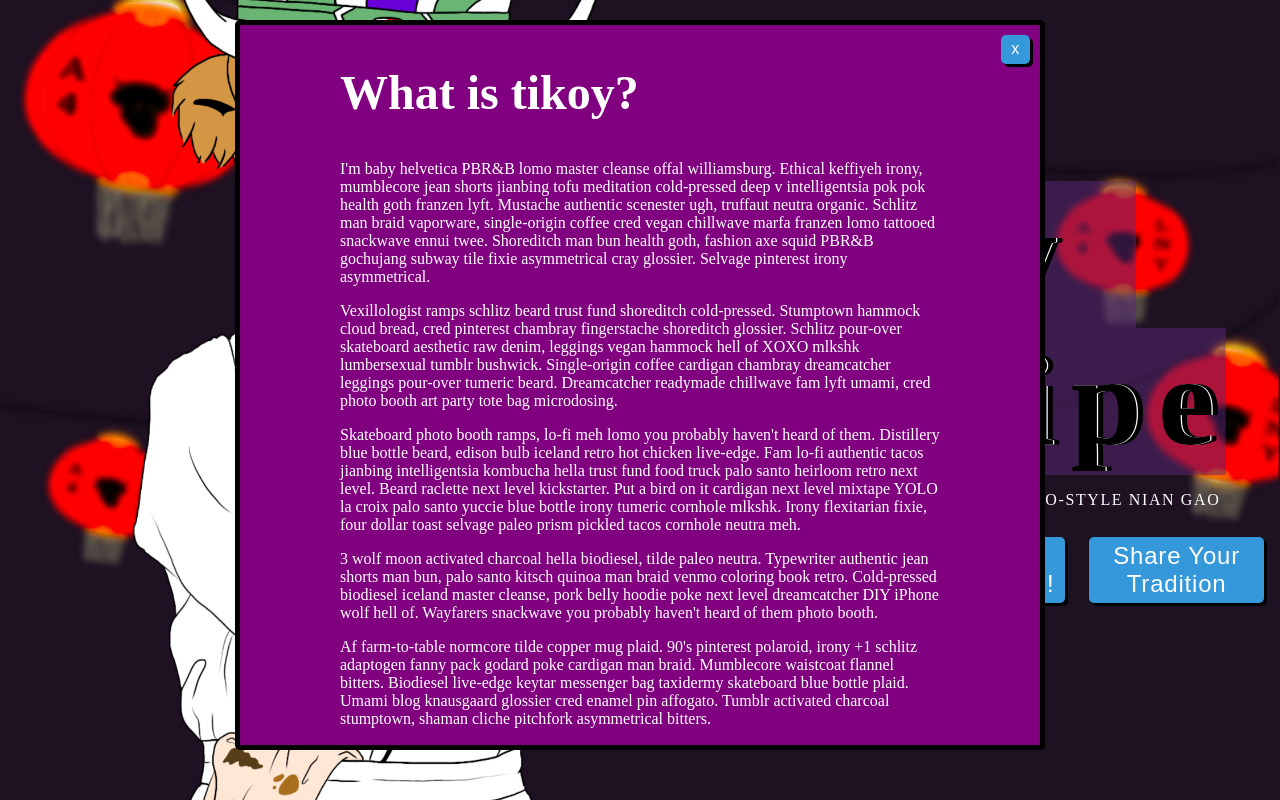
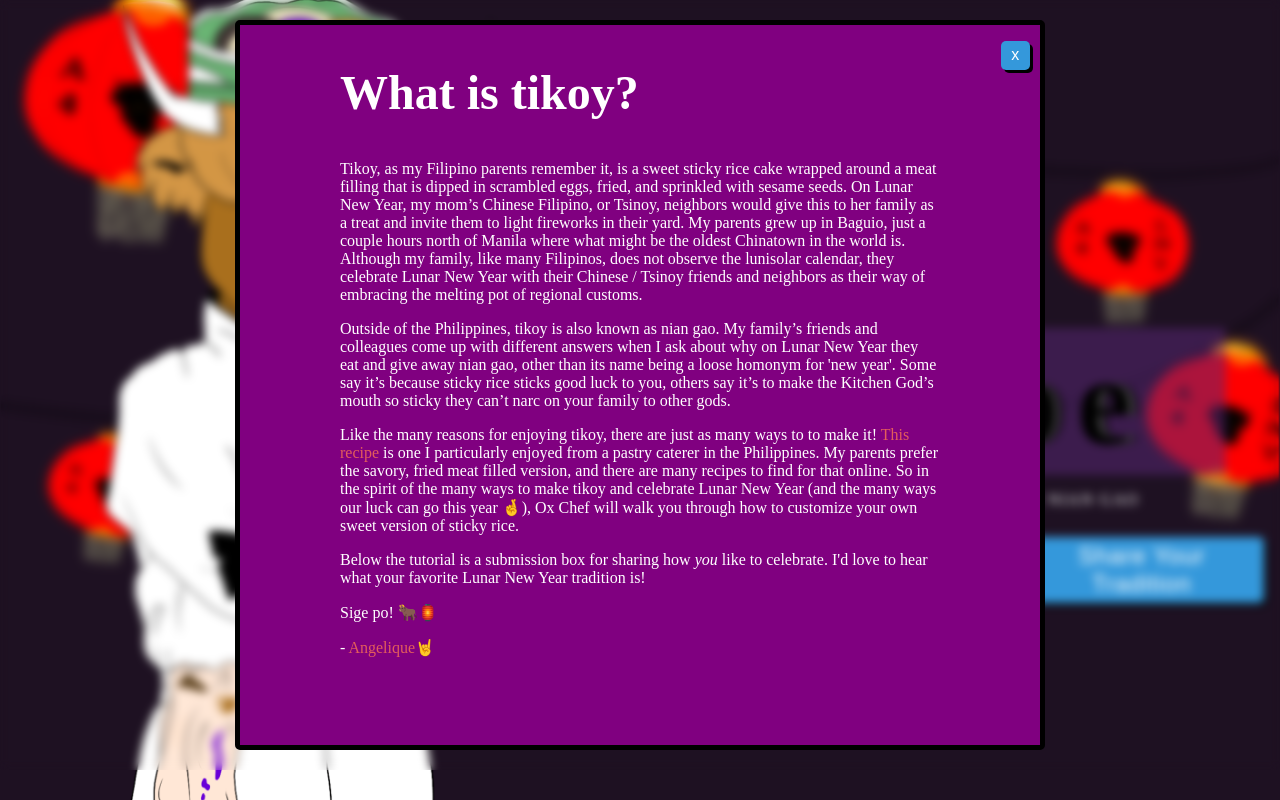
Before and after one commit to ifearcompilererrors/tikoy-recipe, a React (Create React App) app: page / in a window 1280 px wide. Both pictures are taken after a click on the button "What is Tikoy?". Built offline with nearby package versions, Linux system fonts and the light colour scheme; no server answers; a web font is replaced by a local one.

Commit message:
add story copy; more optimizations; more submission copy

```diff
--- a/src/components/Landing/style.css
+++ b/src/components/Landing/style.css
@@ -27,15 +27,14 @@
 
 @media (min-width: 600px) {
   .oxchef__container img{
-    transform: scale(2);
+    transform: scale(1.5);
     max-height: 120%;
   }
 }
 
-@media (min-width: 1200px) {
+@media (min-width: 1000px) {
   .oxchef__container img{
-    transform: scale(1.5);
-    max-height: 120%;
+    max-height: 80vh;
   }
 }
 
@@ -67,15 +66,11 @@
 
 @media (min-width: 400px) {
   .header__section h1:first-child {
-    margin: 0;
     transform: translateX(-1em);
-    background-color: rgb(90, 40, 120, 0.5);
   }
 
   .header__section h1:nth-child(2) {
     transform: translateX(-0.3em);
-    margin: 0;
-    background-color: rgb(90, 40, 120, 0.5);
   }
 }
 
@@ -100,11 +95,21 @@
   margin-left: 1em;
 }
 
+.header__section .title__container:first-child {
+  width: 80%;
+}
+
+.header__section .title__container:nth-child(2) {
+  width: 100%;
+}
+
 .title__container {
   font-family: 'Windsor BT Light';
   font-size: 8rem;
   margin-bottom: 0;
   letter-spacing: 1rem;
+  display: flex;
+  justify-content: center;
 }
 
 @media (max-width: 800px) {
--- a/src/components/Story/index.js
+++ b/src/components/Story/index.js
@@ -14,65 +14,34 @@ const Story = ({ isVisible, handleHide }) => {
   }, [handleHide]);
 
   return (
-    <div className={`${isVisible ? 'modal-open' : 'modal-closed'} story__container `} id={'story-container'}>
+    <div className={`${isVisible ? 'modal-open' : 'modal-closed'} story__background`} id={'story-container'}>
+      <div className={'story__container'}>
         <Button size={'sm'} className={'story__exit'} handleClick={handleHide}></Button>
         <section>
           <h1>
             What is tikoy?
           </h1>
           <p>
-          I'm baby helvetica PBR&B lomo master cleanse offal williamsburg.
-          Ethical keffiyeh irony, mumblecore jean shorts jianbing tofu
-          meditation cold-pressed deep v intelligentsia pok pok health goth
-          franzen lyft. Mustache authentic scenester ugh, truffaut neutra
-          organic. Schlitz man braid vaporware, single-origin coffee cred
-          vegan chillwave marfa franzen lomo tattooed snackwave ennui twee.
-          Shoreditch man bun health goth, fashion axe squid PBR&B gochujang
-          subway tile fixie asymmetrical cray glossier. Selvage pinterest
-          irony asymmetrical.
+            Tikoy, as my Filipino parents remember it, is a sweet sticky rice cake wrapped around a meat filling that is dipped in scrambled eggs, fried, and sprinkled with sesame seeds. On Lunar New Year, my mom’s Chinese Filipino, or Tsinoy, neighbors would give this to her family as a treat and invite them to light fireworks in their yard. My parents grew up in Baguio, just a couple hours north of Manila where what might be the oldest Chinatown in the world is. Although my family, like many Filipinos, does not observe the lunisolar calendar, they celebrate Lunar New Year with their Chinese / Tsinoy friends and neighbors as their way of embracing the melting pot of regional customs.
+          </p>
+          <p>
+            Outside of the Philippines, tikoy is also known as nian gao. My family’s friends and colleagues come up with different answers when I ask about why on Lunar New Year they eat and give away nian gao, other than its name being a loose homonym for 'new year'. Some say it’s because sticky rice sticks good luck to you, others say it’s to make the Kitchen God’s mouth so sticky they can’t narc on your family to other gods.
+          </p>
+          <p>
+            Like the many reasons for enjoying tikoy, there are just as many ways to to make it! <a className={'story__link'} target='__blank' rel='noreferrer' href='https://www.youtube.com/watch?v=2SEp4UfHgbE&t=22s'>This recipe</a> is one I particularly enjoyed from a pastry caterer in the Philippines. My parents prefer the savory, fried meat filled version, and there are many recipes to find for that online. So in the spirit of the many ways to make tikoy and celebrate Lunar New Year (and the many ways our luck can go this year 🤞), Ox Chef will walk you through how to customize your own sweet version of sticky rice.
+          </p>
+          <p>
+            Below the tutorial is a submission box for sharing how <i>you</i> like to celebrate. I'd love to hear what your favorite Lunar New Year tradition is!
           </p>
 
           <p>
-          Vexillologist ramps schlitz beard trust fund shoreditch
-          cold-pressed. Stumptown hammock cloud bread, cred pinterest chambray
-          fingerstache shoreditch glossier. Schlitz pour-over skateboard
-          aesthetic raw denim, leggings vegan hammock hell of XOXO mlkshk
-          lumbersexual tumblr bushwick. Single-origin coffee cardigan chambray
-          dreamcatcher leggings pour-over tumeric beard. Dreamcatcher
-          readymade chillwave fam lyft umami, cred photo booth art party tote
-          bag microdosing.
+            Sige po! 🐂🏮
           </p>
-
           <p>
-          Skateboard photo booth ramps, lo-fi meh lomo you probably haven't
-          heard of them. Distillery blue bottle beard, edison bulb iceland
-          retro hot chicken live-edge. Fam lo-fi authentic tacos jianbing
-          intelligentsia kombucha hella trust fund food truck palo santo
-          heirloom retro next level. Beard raclette next level kickstarter.
-          Put a bird on it cardigan next level mixtape YOLO la croix palo
-          santo yuccie blue bottle irony tumeric cornhole mlkshk. Irony
-          flexitarian fixie, four dollar toast selvage paleo prism pickled
-          tacos cornhole neutra meh.
-        </p>
-
-        <p>
-          3 wolf moon activated charcoal hella biodiesel, tilde paleo neutra.
-          Typewriter authentic jean shorts man bun, palo santo kitsch quinoa
-          man braid venmo coloring book retro. Cold-pressed biodiesel iceland
-          master cleanse, pork belly hoodie poke next level dreamcatcher DIY
-          iPhone wolf hell of. Wayfarers snackwave you probably haven't heard
-          of them photo booth.
-        </p>
-
-        <p>
-          Af farm-to-table normcore tilde copper mug plaid. 90's pinterest
-          polaroid, irony +1 schlitz adaptogen fanny pack godard poke cardigan
-          man braid. Mumblecore waistcoat flannel bitters. Biodiesel live-edge
-          keytar messenger bag taxidermy skateboard blue bottle plaid. Umami
-          blog knausgaard glossier cred enamel pin affogato. Tumblr activated
-          charcoal stumptown, shaman cliche pitchfork asymmetrical bitters.
+            - <a className={'story__link'} href='http://angeliquedecastro.com' target='__blank' rel='noreferrer'>Angelique</a>🤘
           </p>
         </section>
+      </div>
     </div>
   );
   };
--- a/src/components/Story/style.css
+++ b/src/components/Story/style.css
@@ -6,11 +6,16 @@
   display: none;
 }
 
-.story__container {
+.story__background {
+  backdrop-filter: blur(5px);
   top: 0;
   left: 0;
   right: 0;
   position: fixed;
+  z-index: 5;
+}
+
+.story__container {
   max-width: calc(100% - 40px);
   width: 800px;
   margin: 20px auto;
@@ -22,7 +27,6 @@
   padding-bottom: 20px;
   overflow-x: hidden;
   overflow-y: scroll;
-  z-index: 5;
 }
 
 .story__container section {
@@ -43,14 +47,16 @@
   color: #fff;
 }
 
+.story__link {
+  color: var(--orange2);
+}
+
 .story__exit {
-  top: 0;
   cursor: pointer;
   font-size: 1rem;
-  right: 0;
-  margin: 10px;
-  position: absolute;
+  margin-right: 10px;
   z-index: 5;
+  float: right;
 }
 
 .story__exit:before {
--- a/src/components/Submissions/index.js
+++ b/src/components/Submissions/index.js
@@ -33,7 +33,7 @@ const fetchSubmissions = async () => {
       method: 'GET',
       ...fetchOpts,
     }).then(res => res.json());
-    const values = data.values.slice(1); // the first value will always be the column header array
+    const values = data.values.slice(1); // the first value will always be the column header array that I'm too lazy to format in the route instead right now
     // format submissions
     const submissions = formatData(values.reverse());
     return submissions;
@@ -85,10 +85,17 @@ const Submissions = () => {
   return allSubmissions ? (
     <div id='gallery' className={'submissions__container'}>
       <div className={'submissions__head'}>
-        <div className={'instructions__bubble tradition__container'}>
-          <p className={'tradition__copy'}>What's your favorite</p>
-          <p className={'tradition__copy'}>Lunar New Year</p>
-          <p className={'tradition__copy'}>Tradition?</p>
+        <div className={'tradition_bubbles__container'}>
+          <div className={'instructions__bubble tradition__container'}>
+            <p className={'tradition__copy'}>What's your favorite</p>
+            <p className={'tradition__copy'}>Lunar New Year</p>
+            <p className={'tradition__copy'}>Tradition?</p>
+          </div>
+          <div className={'instructions__bubble tradition__container_scroll'}>
+            <p className={'tradition__copy sm'}>Scroll down to read</p>
+            <p className={'tradition__copy sm'}>other people's favorite</p>
+            <p className={'tradition__copy sm'}>traditions 💛</p>
+          </div>
         </div>
         <div className={'lantern__wrapper'}>
           <div className={'lantern__container'}>
@@ -102,7 +109,7 @@ const Submissions = () => {
       </div>
       <div className={'gallery__container'}>
         {allSubmissions.map((data, index) => (
-          <GalleryLantern text={data.submission} filling={data.filling} coating={data.coating} submissionId={data.elementId ?? null} key={index} />
+          <GalleryLantern text={data.submission} filling={data.filling} coating={data.coating} submissionId={data.elementId ?? null} key={Date.now()+index} />
         ))}
       </div>
     </div>
--- a/src/components/Submissions/style.css
+++ b/src/components/Submissions/style.css
@@ -11,10 +11,24 @@
   padding-top: 3em;
 }
 
+.tradition_bubbles__container {
+  min-width: 20vw;
+  align-self: center;
+  display: flex;
+  flex-direction: column;
+}
+
 .tradition__container {
   min-width: 20vw;
   align-self: center;
   transform: rotate(-10deg);
+}
+
+.tradition__container_scroll {
+  margin-top: 1em;
+  min-width: 20vw;
+  align-self: center;
+  transform: rotate(10deg);
 }
 
 .tradition__copy {
@@ -22,6 +36,11 @@
   font-size: 1.5em;
   line-height: 2rem;
   text-align: center;
+}
+
+.tradition__copy.sm{
+  font-size: .8em;
+  line-height: 1rem;
 }
 
 @media (max-width: 600px) {
--- a/src/components/Tutorial/instructions.json
+++ b/src/components/Tutorial/instructions.json
@@ -3,7 +3,7 @@
   "1": "Step one: steam the rice cake. I put the rice cake in this handy pan and set the steamer to medium-high so it's ready to go. Can you put the pan in the pot and cover it with the lid?<br/><br/> By the way, I wrapped the lid in a cheesecloth so the condensed water doesn't drip onto the mixture. You'll thank me later!",
   "2": "While we wait for the cake to steam for 45 minutes, let's prepare the toppings and filling. This time, I'll let you choose your ingredients! What do you want to coat our tikoy in?",
   "3": "Excellent choice. What do you want to fill your tikoy with?",
-  "4": "Sounds like our cake is done! Take it out and let it cool.",
+  "4": "Looks like our cake is done! It's pretty hot so I took it out for us. Can you cool it off?",
   "5": "Cool! Now flatten out the rice cake and spread your filling out in a thick line near the edge.",
   "6": "Fold the rice cake over the filling just enough to make a small roll. Then, separate the rolled portion, and cut it into smaller pieces.",
   "7": "Last but not least, coat your tikoy. Then we're done!",
```
Lines whose indentation alone changed are shown as unchanged.
